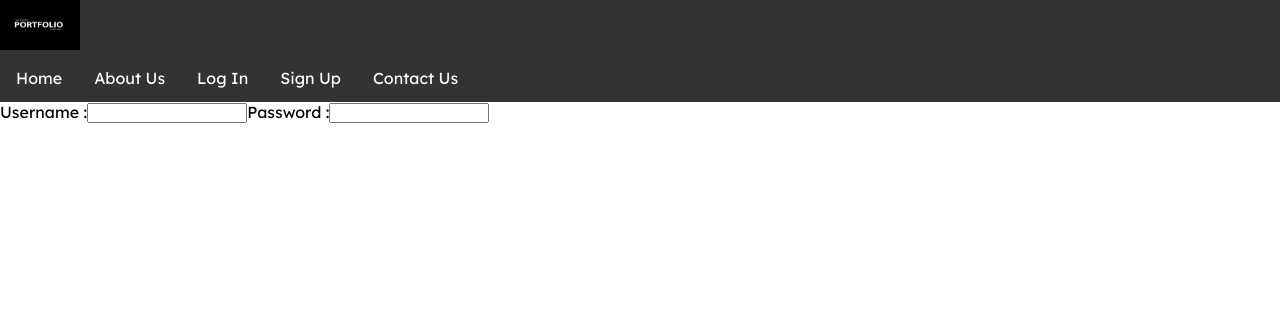
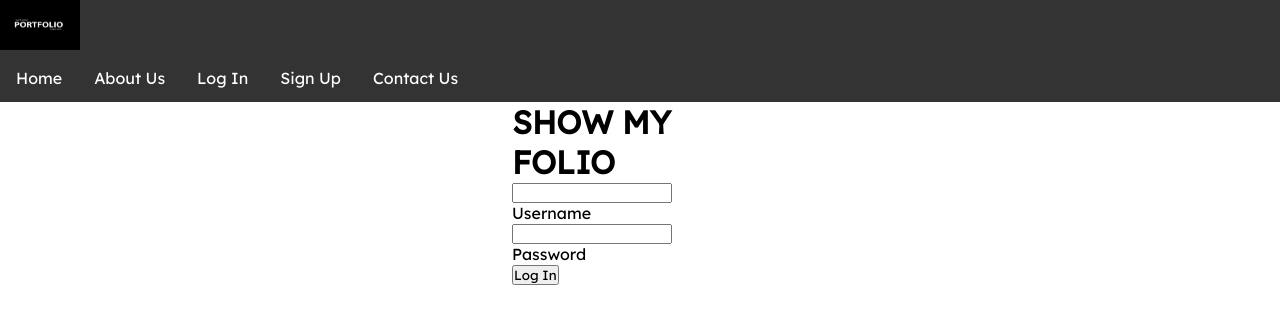
Before and after one commit to coderkabh/Show_My_Folio, a React (Create React App) app: page /sign-in in a window 1280 px wide. Shown: the top 324 px of the page. Built offline with nearby package versions, Linux system fonts and the light colour scheme.

Commit message:
html of form completed

```diff
--- a/src/Components/SignIn.jsx
+++ b/src/Components/SignIn.jsx
@@ -22,18 +22,26 @@ function SignIn() {
         link5 = "/contact-us" />
 
         {/* From here Form starts */}
+        <div className="box">
 
-        <Form>
-            <div>
-                <label for="username">Username :</label>
-                <input type="textbox" for="username"></input>
+            <h1>SHOW MY FOLIO</h1>
+            <Form method="" action="">
 
-                <label for="password">Password :</label>
-                <input type="password" for="password"></input>
+                <div className="input-box">
+                    <input type="text" name="username" autoComplete="off" required />
+                    <label> Username </label>
+                </div>
 
+                <div className="input-box">
+                    <input type="password" name="password" autoComplete="off" required />
+                    <label> Password </label>
+                </div>
 
-            </div>
-        </Form>
+                <input type="submit" name="" value="Log In"/>
+
+            </Form>
+        </div>
+
         </>
     );
 }
--- a/src/component-Styles/SignIn.css
+++ b/src/component-Styles/SignIn.css
@@ -0,0 +1,8 @@
+.box{
+    width: 20%;
+    margin: auto;
+}
+
+label{
+    padding: 10px;
+}
```
